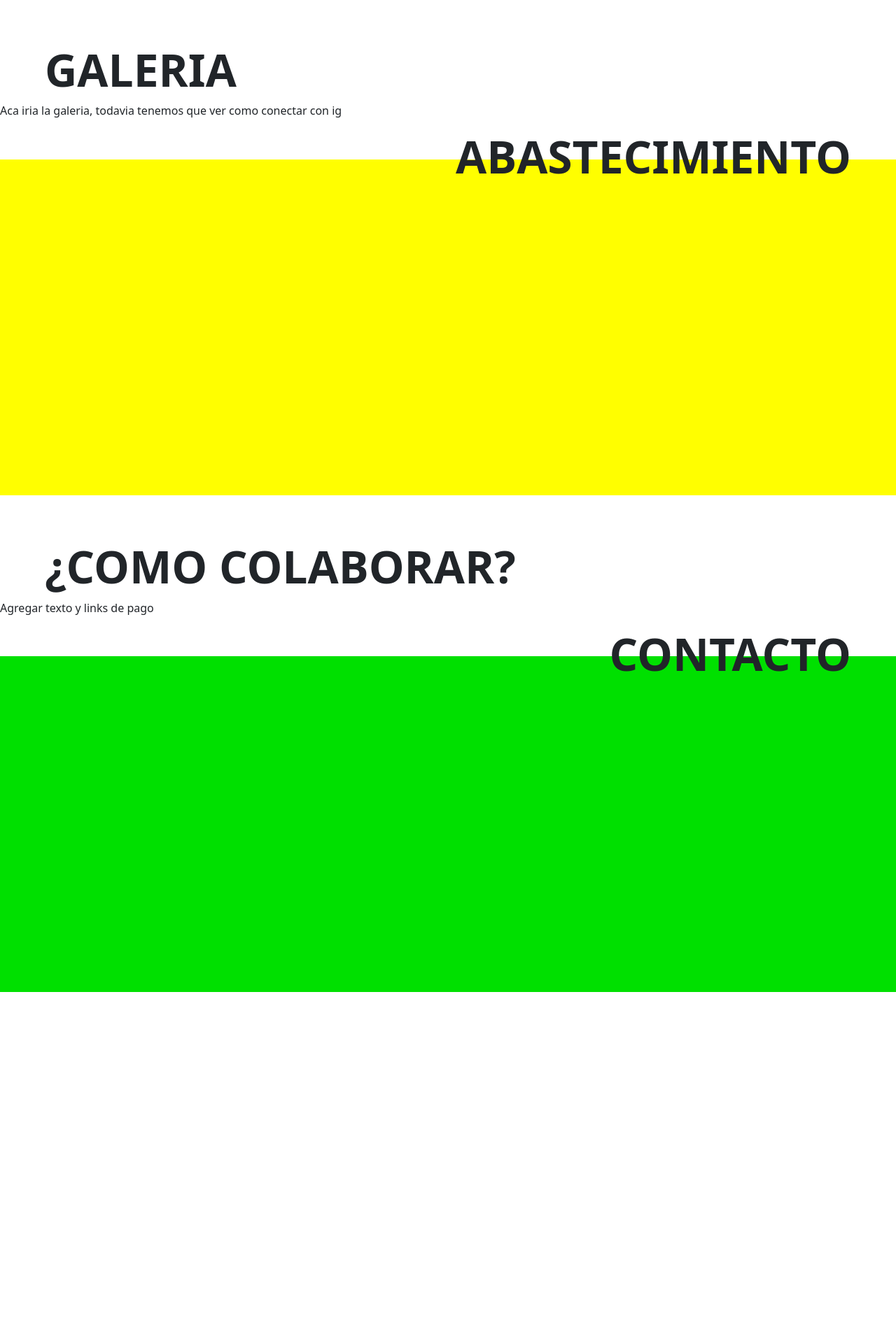
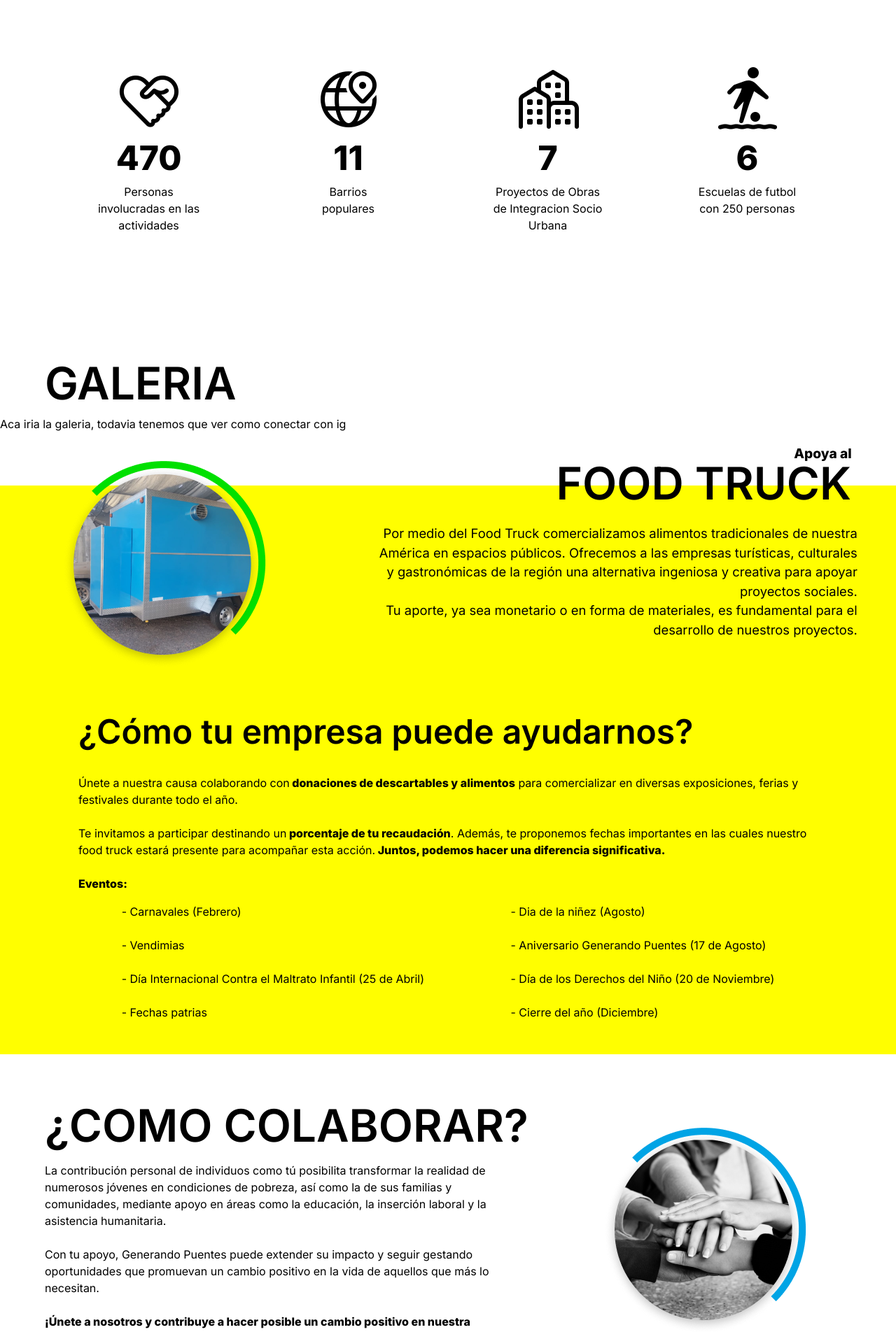
Before and after one commit to lulipalazzini/generando-puentes, a React (Create React App) app: page / in a window 1280 px wide. Shown: the part 880-2784 px from the top of the page at 70% size. Before the commit the page ends 2298 px from the top, so only its background shows below. Built offline with nearby package versions, Linux system fonts and the light colour scheme.

Commit message:
seccion foodtruck y colaborar completas

```diff
--- a/src/App.js
+++ b/src/App.js
@@ -2,8 +2,9 @@ import "./App.css";
 import Nav from "./componentes/Nav";
 import Inicio from "./componentes/Inicio";
 import Nosotros from "./componentes/Nosotros";
+import Logros from "./componentes/Logros";
 import Galeria from "./componentes/Galeria";
-import Abastecimiento from "./componentes/Abastecimiento";
+import Foodtruck from "./componentes/Foodtruck";
 import Colaborar from "./componentes/Colaborar";
 import Contacto from "./componentes/Contacto";
 
@@ -13,8 +14,9 @@ function App() {
       <Nav></Nav>
       <Inicio></Inicio>
       <Nosotros></Nosotros>
+      <Logros></Logros>
       <Galeria></Galeria>
-      <Abastecimiento></Abastecimiento>
+      <Foodtruck></Foodtruck>
       <Colaborar></Colaborar>
       <Contacto></Contacto>
     </>
--- a/src/componentes/Abastecimiento.jsx
+++ /dev/null
@@ -1,12 +0,0 @@
-import {} from "./estilosgp.css";
-
-const Abastecimiento = () => {
-  return (
-    <div id="abastecimiento">
-      <h2 className="otros_titulos derecha">ABASTECIMIENTO</h2>
-      <div className="abastecimiento_contenedor"></div>
-    </div>
-  );
-};
-
-export default Abastecimiento;
--- a/src/componentes/Colaborar.jsx
+++ b/src/componentes/Colaborar.jsx
@@ -4,7 +4,56 @@ const Colaborar = () => {
   return (
     <div id="colaborar">
       <h2 className="otros_titulos izquierda">¿COMO COLABORAR?</h2>
-      <p>Agregar texto y links de pago</p>
+      <div className="contenedorUnoColaborar">
+        <p className="textoColaborar">
+          La contribución personal de individuos como tú posibilita transformar
+          la realidad de numerosos jóvenes en condiciones de pobreza, así como
+          la de sus familias y comunidades, mediante apoyo en áreas como la
+          educación, la inserción laboral y la asistencia humanitaria. <br />
+          <br /> Con tu apoyo, Generando Puentes puede extender su impacto y
+          seguir gestando oportunidades que promuevan un cambio positivo en la
+          vida de aquellos que más lo necesitan. <br />
+          <br />{" "}
+          <strong>
+            ¡Únete a nosotros y contribuye a hacer posible un cambio positivo en
+            nuestra comunidad!
+          </strong>
+        </p>
+        <img
+          src="imagenes/manosJuntas.png"
+          alt="Manos juntas"
+          className="manosJuntas"
+        />
+        <img
+          src="imagenes/elipseAzul.png"
+          alt="Elipse azul"
+          className="elipseAzul"
+        />
+      </div>
+      <div className="contenedorDosColaborar">
+        <h2 className="apoyoColaborar">¡Contamos con tu apoyo!</h2>
+        <p>
+          Participá por medio de un aporte regular a través de los siguientes
+          links:
+        </p>
+        <div className="botonesColaborar">
+          <button className="botonRedondo mensual">
+            Aporte <br /> mensual
+          </button>
+          <button className="botonRedondo semestral">
+            Aporte <br /> semestral
+          </button>
+          <button className="botonRedondo anual">
+            Aporte <br /> anual
+          </button>
+        </div>
+        <p className="parrafoColaborar">
+          O genera un pago único por <strong>Mercado Pago</strong> al alias:
+        </p>
+        <button className="aliasColaborar" disabled>
+          generando.puentes
+        </button>
+      </div>
     </div>
   );
 };
--- /dev/null
+++ b/src/componentes/Foodtruck.jsx
@@ -0,0 +1,77 @@
+import {} from "./estilosgp.css";
+
+const FoodTruck = () => {
+  return (
+    <div id="foodtruck">
+      <p className="titulo_anexo derecha">Apoya al</p>
+      <h2 className="otros_titulos derecha">FOOD TRUCK</h2>
+      <div className="foodtruck_contenedor">
+        <div className="contenedorUnoFoodTruck">
+          <img
+            src="imagenes/elipseVerde.png"
+            alt="Elipse verde"
+            className="elipseVerde"
+          />
+          <img
+            src="./imagenes/fotoFoodTruck.png"
+            alt="Food Truck"
+            className="fotoFoodTruck"
+          />
+          <p className="foodtruck_texto">
+            Por medio del Food Truck comercializamos alimentos tradicionales de
+            nuestra América en espacios públicos. Ofrecemos a las empresas
+            turísticas, culturales y gastronómicas de la región una alternativa
+            ingeniosa y creativa para apoyar proyectos sociales. <br /> Tu
+            aporte, ya sea monetario o en forma de materiales, es fundamental
+            para el desarrollo de nuestros proyectos.
+          </p>
+        </div>
+        <div className="contenedorDosFoodTruck">
+          <h2 className="empresaFoodTruck">
+            ¿Cómo tu empresa puede ayudarnos?
+          </h2>
+          <p>
+            Únete a nuestra causa colaborando con
+            <strong> donaciones de descartables y alimentos</strong> para
+            comercializar en diversas exposiciones, ferias y festivales durante
+            todo el año. <br /> <br /> Te invitamos a participar destinando un
+            <strong> porcentaje de tu recaudación</strong>. Además, te
+            proponemos fechas importantes en las cuales nuestro food truck
+            estará presente para acompañar esta acción.
+            <strong>
+              {" "}
+              Juntos, podemos hacer una diferencia significativa.
+              <br />
+              <br />
+              Eventos:
+            </strong>
+            <br />
+          </p>
+          <div className="eventos">
+            <p>
+              - Carnavales (Febrero)
+              <br />
+              <br />- Vendimias
+              <br />
+              <br />- Día Internacional Contra el Maltrato Infantil (25 de
+              Abril)
+              <br />
+              <br />- Fechas patrias
+            </p>
+            <p>
+              - Dia de la niñez (Agosto)
+              <br />
+              <br />- Aniversario Generando Puentes (17 de Agosto)
+              <br />
+              <br />- Día de los Derechos del Niño (20 de Noviembre)
+              <br />
+              <br />- Cierre del año (Diciembre)
+            </p>
+          </div>
+        </div>
+      </div>
+    </div>
+  );
+};
+
+export default FoodTruck;
--- a/src/componentes/Inicio.jsx
+++ b/src/componentes/Inicio.jsx
@@ -12,10 +12,13 @@ const Inicio = () => {
         className="card text-start z-3 position-absolute text-white bg-transparent w-50"
       >
         <Card.Body className="bg-transparent">
-          <Card.Title className="text-white">
+          <Card.Title className="text-black">
             <h1 className="inicio_titulo">
               RUTA <br /> LATINA
             </h1>
+            <h3>
+              Comida latinoamericana con <br /> impacto social
+            </h3>
           </Card.Title>
         </Card.Body>
       </div>
--- /dev/null
+++ b/src/componentes/Logros.jsx
@@ -0,0 +1,49 @@
+import { Col, Container, Row } from "react-bootstrap";
+import {} from "./estilosgp.css";
+
+const Logros = () => {
+  return (
+    <Container>
+      <Row>
+        <Col>
+          <div className="logros">
+            <img src="./imagenes/corazonManos.png" alt="Corazon manos" />
+            <p className="logrosNumeros">470</p>
+            <p className="logrosDatos">
+              Personas <br /> involucradas en las <br /> actividades
+            </p>
+          </div>
+        </Col>
+        <Col>
+          <div className="logros">
+            <img src="./imagenes/mundoMarca.png" alt="Mundito" />
+            <p className="logrosNumeros">11</p>
+            <p className="logrosDatos">
+              Barrios <br /> populares
+            </p>
+          </div>
+        </Col>
+        <Col>
+          <div className="logros">
+            <img src="./imagenes/edificios.png" alt="Edificios" />
+            <p className="logrosNumeros">7</p>
+            <p className="logrosDatos">
+              Proyectos de Obras <br /> de Integracion Socio <br /> Urbana
+            </p>
+          </div>
+        </Col>
+        <Col>
+          <div className="logros">
+            <img src="./imagenes/futbol.png" alt="Futbol" />
+            <p className="logrosNumeros">6</p>
+            <p className="logrosDatos">
+              Escuelas de futbol <br /> con 250 personas
+            </p>
+          </div>
+        </Col>
+      </Row>
+    </Container>
+  );
+};
+
+export default Logros;
--- a/src/componentes/Nav.jsx
+++ b/src/componentes/Nav.jsx
@@ -40,8 +40,8 @@ const Nav = () => {
             <a className="nav-link nav_texto" href="#galeria">
               GALERIA
             </a>
-            <a className="nav-link nav_texto" href="#abastecimiento">
-              ABASTECIMIENTO
+            <a className="nav-link nav_texto" href="#foodtruck">
+              FOOD TRUCK
             </a>
             <a className="nav-link nav_texto" href="#colaborar">
               ¿COMO COLABORAR?
--- a/src/componentes/estilosgp.css
+++ b/src/componentes/estilosgp.css
@@ -1,21 +1,24 @@
+/* VARIABLES PARA LOS COLORES DE LA MARCA Y BASICOS DE LA PAGINA */
 :root {
   --azul-primario: #00a4e5;
   --amarillo-primario: #fffe00;
   --verde-primario: #00e000;
 }
 
-body {
+* {
   font-family: "Inter", "Gill Sans";
+  color: #000000;
 }
 
+/* BARRA DE NAVEGACION */
 .nav_texto {
   font-size: 0.95em;
 }
 
+/* SECCION INICIO */
 .inicio_titulo {
   font-size: 7em;
   font-weight: 800;
-  color: #000000;
 }
 
 .inicio_parrafo {
@@ -40,6 +43,7 @@ body {
   margin-top: 1em;
 }
 
+/* SECCION NOSOTROS */
 .nosotros_contenedor {
   background-color: var(--azul-primario);
   height: 30em;
@@ -56,23 +60,167 @@ body {
   right: 3em;
 }
 
+.white {
+  color: white;
+}
+
 .fotoManos {
   position: relative;
   right: 40em;
 }
 
-.elipse {
+.elipseBlanca {
   position: relative;
   left: 0.45em;
   bottom: 2.5em;
 }
 
-.abastecimiento_contenedor {
-  background-color: var(--amarillo-primario);
-  height: 30em;
+/* SECCION LOGROS */
+.logros {
+  display: flex;
+  align-items: center;
+  justify-content: center;
+  flex-direction: column;
+  margin: 6em auto;
 }
 
+.logrosNumeros {
+  font-size: 3em;
+  font-weight: 700;
+}
+
+.logrosDatos {
+  text-align: center;
+  margin-top: -1em;
+}
+
+/* SECCION APOYA AL FOOD TRUCK */
+.foodtruck_contenedor {
+  background-color: var(--amarillo-primario);
+  height: auto;
+}
+
+.titulo_anexo {
+  padding-right: 2.3em;
+  font-size: 1.2em;
+  font-weight: 700;
+}
+
+.foodtruck_texto {
+  text-align: right;
+  font-size: 1.15em;
+  width: 60%;
+  padding-right: 3em;
+}
+
+.elipseVerde {
+  position: relative;
+  bottom: 3.5em;
+  left: 8.2em;
+}
+
+.fotoFoodTruck {
+  position: relative;
+  right: 10em;
+  bottom: 1.8em;
+}
+
+.contenedorUnoFoodTruck {
+  display: flex;
+  align-items: center;
+  justify-content: space-around;
+}
+
+.contenedorDosFoodTruck {
+  padding: 2em 7em;
+}
+
+.empresaFoodTruck {
+  font-size: 3em;
+  font-weight: 600;
+  padding-bottom: 0.5em;
+}
+
+.eventos {
+  display: flex;
+  align-items: center;
+  justify-content: space-around;
+}
+
+/* SECCION COLABORAR */
+.contenedorUnoColaborar {
+  display: flex;
+  align-items: center;
+  justify-content: space-around;
+}
+
+.textoColaborar {
+  font-size: 1em;
+  width: 70%;
+  padding-left: 4em;
+}
+
+.elipseAzul {
+  position: relative;
+  bottom: 4em;
+  right: 8em;
+}
+
+.manosJuntas {
+  position: relative;
+  left: 7.3em;
+  bottom: 2.4em;
+}
+
+.contenedorDosColaborar {
+  text-align: center;
+  display: flex;
+  align-items: center;
+  justify-content: center;
+  flex-direction: column;
+}
+
+.apoyoColaborar {
+  font-size: 2.5em;
+  font-weight: 700;
+}
+
+.botonRedondo {
+  border-radius: 100%;
+  margin: 2em 3em;
+  box-shadow: 0 4px 16px 0 rgba(0, 0, 0, 0.25);
+  border: none;
+  background-color: #ffffff;
+}
+
+.mensual {
+  padding: 5em 4.7em;
+}
+
+.semestral {
+  padding: 5em 4.3em;
+}
+
+.anual {
+  padding: 5em;
+}
+
+.parrafoColaborar {
+  margin-top: 3em;
+}
+
+.aliasColaborar {
+  background-color: var(--azul-primario);
+  color: #ffffff;
+  padding: 0.8em 2.5em;
+  margin-top: -0.5em;
+  font-weight: 600;
+  border-radius: 10px;
+  border: none;
+}
+
+/* SECCION CONTACTO */
 .contacto_contenedor {
   background-color: var(--verde-primario);
-  height: 30em;
+  min-height: 30em;
 }
```
Also changed, not shown: src/componentes/Nosotros.jsx (+13 -12 lines).
